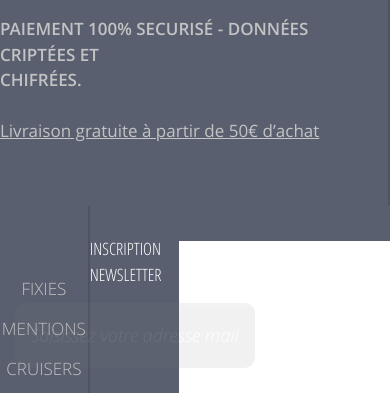
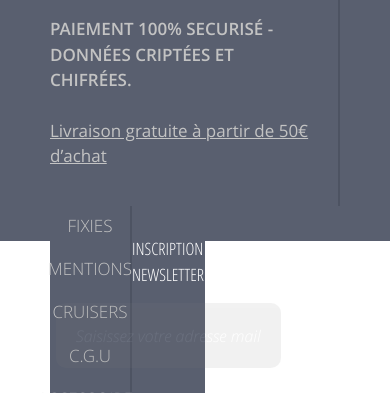
Before and after one commit to nabandz/Bikees-template, a website: page src/index.html in a window 390 px wide. Shown: the part 1979-2372 px from the top of the page. Drawn offline with Linux system fonts and the light colour scheme.

Commit message:
Update 'media.scss'

```diff
--- a/src/sass/base/_media.scss
+++ b/src/sass/base/_media.scss
@@ -1,8 +1,4 @@
 @media (max-width: 1400px) {
-    .container {
-        max-width: 1300px;
-    }
-
     .footer {
         &__form {
             input {
@@ -14,7 +10,7 @@
         }
 
         &__menu {
-            padding: 65px 25px;
+            padding: 30px 25px;
             width: 27%;
             a {
                 margin: 5px 14px;
@@ -33,10 +29,6 @@
 }
 
 @media (max-width: 1200px) {
-    .container {
-        max-width: 1100px;
-    }
-
     .header {
         padding: 10px 50px;
         &__logo {
@@ -87,7 +79,8 @@
         }
 
         &__menu {
-            width: 23%;
+            padding: 0px 40px;
+            width: 25%;
             a {
                 width: 124px;
                 font-size: 17px;
@@ -95,6 +88,7 @@
         }
 
         &__links {
+            width: 25%;
             p {
                 font-size: 17px;
             }
@@ -102,6 +96,15 @@
 
         &__social {
             font-size: 22px;
+        }
+
+        &__form {
+            input {
+                width: 225px;
+            }
+            ::placeholder {
+                font-size: 16px;
+            }
         }
     }
 }
--- a/src/sass/blocks/_footer.scss
+++ b/src/sass/blocks/_footer.scss
@@ -1,5 +1,5 @@
 .footer {
-    padding: 35px 0px;
+    padding: 35px 50px;
     background-color: #595f6f;
 
     &__wrapper {
@@ -56,7 +56,7 @@
     }
 
     &__menu {
-        padding: 65px 40px;
+        padding: 30px 40px;
         height: 100%;
         width: 30%;
         display: flex;
@@ -66,7 +66,7 @@
         border-right: 2px solid #4d5362;
         background-color: #595f6f;
         a {
-            margin: 5px 25px;
+            margin: 5px 20px;
             display: flex;
             width: 145px;
             height: 30px;
--- a/src/sass/blocks/_header.scss
+++ b/src/sass/blocks/_header.scss
@@ -1,6 +1,6 @@
 .header {
     position: absolute;
-    padding: 10px 70px;
+    padding: 10px 50px;
     width: 100%;
     background-color: rgba(255, 255, 255, 0.1);
 
--- a/src/sass/style.scss
+++ b/src/sass/style.scss
@@ -14,7 +14,7 @@
 }
 
 .container {
-    max-width: 1740px;
+    max-width: 1920px;
     margin: 0 auto;
 }
 
```
Also changed, not shown: src/css/style.min.css.
